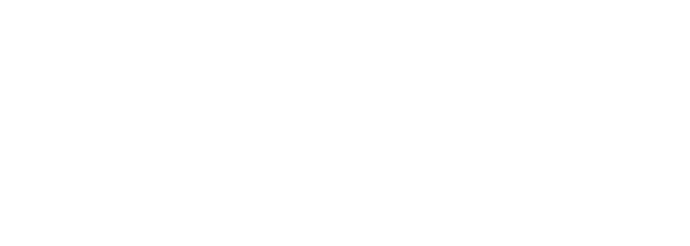
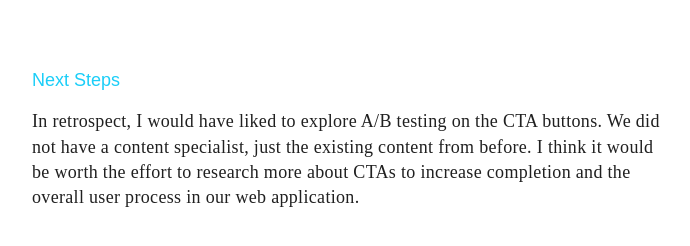
Before and after one commit to ethanwatsonj88/portfolio, a Next.js app: page /bch in a window 1280 px wide. Shown: the part 7110-7356 px from the top of the page, without its empty margins (290-980 px from the left). Before the commit the page ends 6938 px from the top, so only its background shows below. Built offline with nearby package versions, Linux system fonts and the light colour scheme; a web font is replaced by a local one.

Commit message:
content bch

```diff
--- a/pages/bch.js
+++ b/pages/bch.js
@@ -136,6 +136,17 @@
               <img src="/bch/some-example-prototypes/hospital-styling.png" className="job-img-item" /></a>
             </div>
 
+            <div className="slide-spacing"></div>
+
+            <ul className='case-study-sub'>
+              <span className="light-cyan">Next Steps</span>
+            </ul>
+
+            <p>
+              In retrospect, I would have liked to explore A/B testing on the CTA buttons. We did not have a content specialist, just the existing content from before.
+              I think it would be worth the effort to research more about CTAs to increase completion and the overall user process in our web application.
+            </p>
+
           </div>
 
         </main>
```
